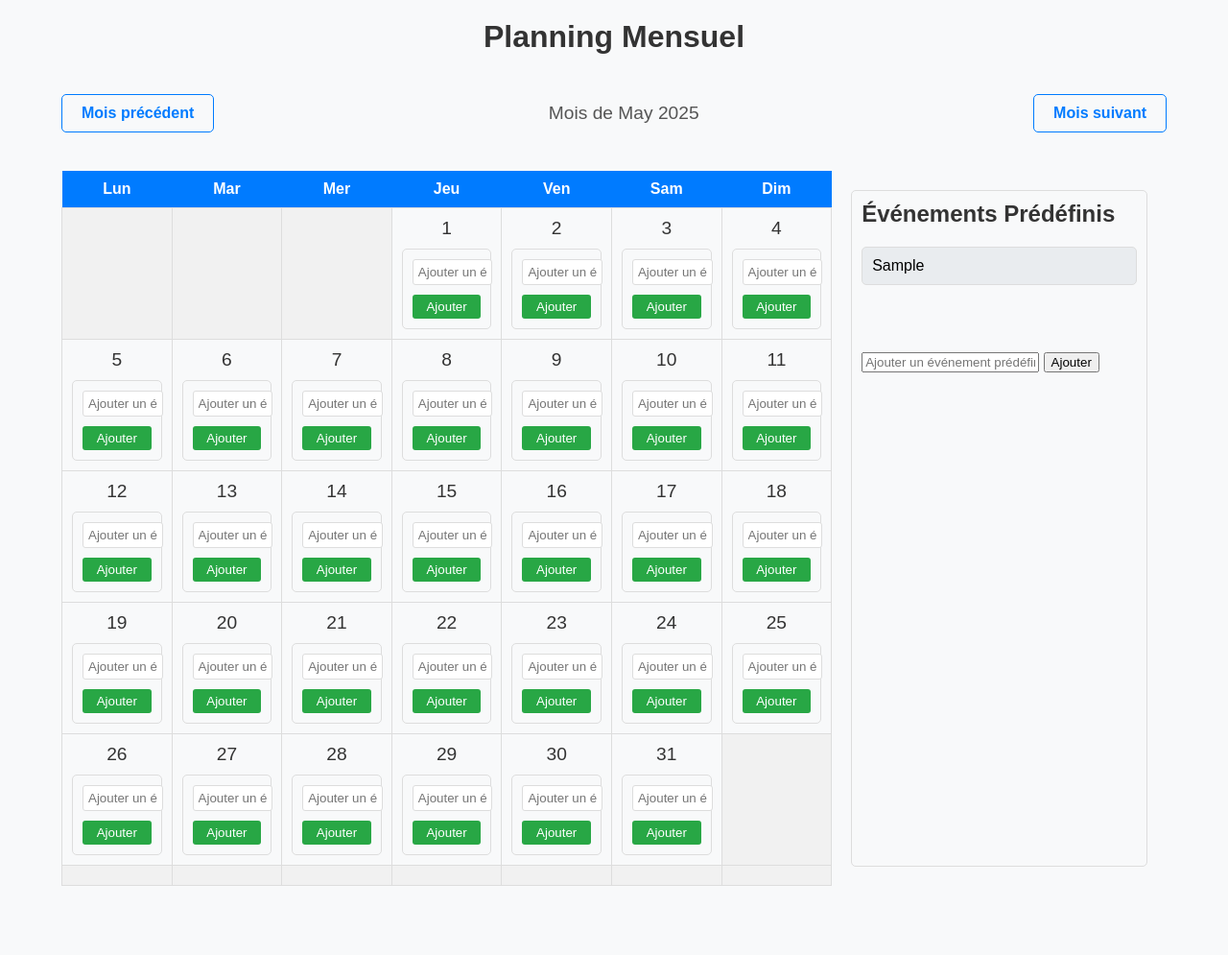
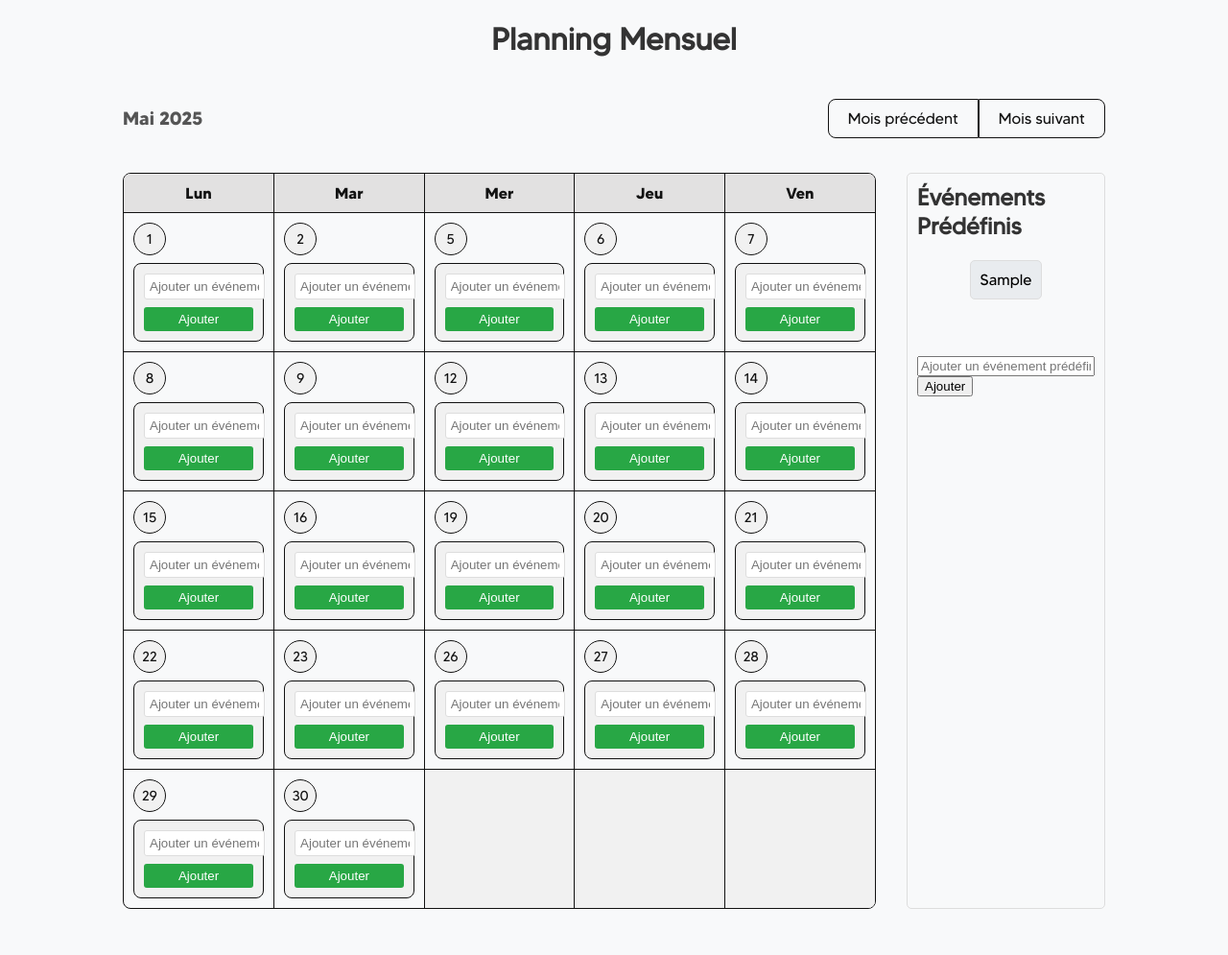
Before and after one commit to Baptise-lm/elgato-planning, a PHP site: page / in a window 1280 px wide. Shown: the whole page at 96% size. Before the commit the page ends 923 px from the top, so only its background shows below. Run offline with PHP 8.4, Linux system fonts and the light colour scheme; tables that the repository leaves empty or names only in its code hold one stand-in row (values such as "Sample post"); some libraries are stand-ins or nearby versions.

Commit message:
feat: ajout de style, de font, et suppression des weekends

```diff
--- a/config.php
+++ b/config.php
@@ -6,10 +6,10 @@
  * Ce fichier configure la connexion à la base de données et définit l'URL de base du projet.
  */
 
-define('BASE_URL', '/Test_planning/planning_elgato_MVC/'); // Définissez l'URL de base de votre projet
+define('BASE_URL', '/planning-doriane/elgato-planning/'); // Définissez l'URL de base de votre projet
 
 try {
-  $pdo = new PDO('mysql:host=localhost;dbname=planning_marlou', 'root', 'root');
+  $pdo = new PDO('mysql:host=127.0.0.1;port=8889;dbname=projetDoriane', 'root', 'root');
   $pdo->setAttribute(PDO::ATTR_ERRMODE, PDO::ERRMODE_EXCEPTION);
 } catch (PDOException $e) {
   die('Connexion échouée : ' . $e->getMessage());
--- a/css/style.css
+++ b/css/style.css
@@ -1,5 +1,46 @@
+@font-face {
+  font-family: 'Made Tommy - Regular';
+  src: url('./fonts/MADE\ TOMMY\ Regular_PERSONAL\ USE.otf');
+  font-weight: normal;
+  font-style: normal;
+}
+
+@font-face {
+  font-family: 'Made Tommy - Bold';
+  src: url('./fonts/MADE\ TOMMY\ Bold_PERSONAL\ USE.otf');
+  font-weight: bold;
+  font-style: normal;
+}
+
+@font-face {
+  font-family: 'Made Tommy - ExtraBold';
+  src: url('./fonts/MADE\ TOMMY\ ExtraBold_PERSONAL\ USE.otf');
+  font-weight: bolder;
+  font-style: normal;
+}
+
+:root {
+  --primary-color: #97A9CF;
+  --secondary-color: #B9D1F5;
+  --success-color: #BAE5A7;
+  --info-color: #FFF6D6;
+  --light-color: #F1F1F1;
+  --dark-color: #121212;
+  --gray-color: #e2e1e1;
+  --font-family-regular: 'Made Tommy - Regular', sans-serif;
+  --font-family-bold: 'Made Tommy - Bold', sans-serif;
+  --font-family-extrabold: 'Made Tommy - ExtraBold', sans-serif;
+  --font-weight: normal;
+  --font-weight-bold: bold;
+  --font-size: 16px;
+  --line-height: 1.5;
+  --border-radius: 5px;
+  --transition: all 0.3s ease;
+  --box-shadow: 0 2px 5px rgba(0, 0, 0, 0.1);
+}
+
 body {
-  font-family: Arial, sans-serif;
+  font-family: var(--font-family-regular);
   background-color: #f8f9fa;
   margin: 0;
   padding: 0;
@@ -10,9 +51,14 @@ body {
 
 h1 {
   text-align: center;
-  margin-top: 20px;
   font-size: 2em;
   color: #333;
+}
+
+.navigation-container {
+  display: flex;
+  flex-direction: row;
+
 }
 
 .navigation {
@@ -20,22 +66,29 @@ h1 {
   justify-content: space-between;
   align-items: center;
   margin: 20px auto;
-  width: 90%;
-  max-width: 1200px;
+  width: 80%;
+  font-family: var(--font-family-bold);
 }
 
 .navigation a {
   text-decoration: none;
-  color: #007BFF;
-  font-weight: bold;
+  color: var(--dark-color);
+  font-family: var(--font-family-regular);
   padding: 10px 20px;
-  border: 1px solid #007BFF;
-  border-radius: 5px;
+  border: 0.1rem solid var(--dark-color);
+  border-radius: 0.5rem 0rem 0rem 0.5rem;
   transition: background-color 0.3s, color 0.3s;
 }
-
+.navigation a:first-of-type {
+  border-right: 0.05rem solid var(--dark-color);
+  border-radius: 0.5rem 0rem 0rem 0.5rem;
+}
+.navigation a:last-of-type {
+  border-left: 0.05rem solid var(--dark-color);
+  border-radius: 0rem 0.5rem 0.5rem 0rem;
+}
 .navigation a:hover {
-  background-color: #007BFF;
+  background-color: var(--dark-color);
   color: #fff;
 }
 
@@ -47,45 +100,80 @@ h1 {
 .main-content {
   display: flex;
   justify-content: space-between;
-  width: 90%;
-  max-width: 1200px;
-  margin: 20px auto;
+  width: 80%;
+  margin: 1rem auto 3rem;
+  gap: 2rem;
 }
 
+.calendar-container {
+  border-radius: 0.5rem;
+  overflow: hidden;
+  border: 0.1rem solid var(--dark-color);
+}
 .calendar {
-  width: 70%;
+  width: 100%;
   border-collapse: collapse;
   table-layout: fixed;
 }
-
 .calendar thead th {
-  background-color: #007BFF;
-  color: #fff;
+  background-color: var(--gray-color);
+  color: var(--dark-color);
+  font-family: var(--font-family-bold);
   padding: 10px;
   text-align: center;
   font-weight: bold;
+  border-bottom: 0.1rem solid var(--dark-color);
+  border-right: 0.1rem solid var(--dark-color);
+  overflow: hidden;
+  box-sizing: border-box;
+}
+.calendar thead th:last-of-type {
+  border-right: 0 !important;
 }
 
 .calendar tbody td {
-  border: 1px solid #ddd;
+  border: 0.1rem solid var(--dark-color);
   padding: 10px;
   text-align: center;
   vertical-align: top;
   position: relative;
+  box-sizing: border-box;
+}
+.calendar tbody td.empty {
+  background-color: var(--light-color);
 }
 
-.calendar tbody td.empty {
-  background-color: #f1f1f1;
+.calendar tbody tr:first-child td {
+  border-top: none;
+}
+.calendar tbody tr:last-child td {
+  border-bottom: none;
+}
+.calendar tbody td:last-child {
+  border-right: none;
+}
+.calendar tbody td:first-child {
+  border-left: none;
 }
 
 .day-header {
-  margin-bottom: 10px;
-  font-size: 1.2em;
-  color: #333;
+  font-size: 0.9rem;
+  color: var(--dark-color);
+  background-color: var(--light-color);
+  width: 2rem;
+  height: 2rem;
+  border-radius: 2rem;
+  border: 0.1rem solid var(--dark-color);
+  display: flex;
+  justify-content: center;
+  align-items: center;
+  margin-bottom: 0.5rem;
 }
 
 .event-container {
-  margin-bottom: 10px;
+  display: flex;
+  flex-direction: column;
+  align-items: center;
 }
 
 .event {
@@ -93,18 +181,16 @@ h1 {
   border: 1px solid #ddd;
   border-radius: 5px;
   padding: 10px;
-  margin-bottom: 5px;
   position: relative;
   cursor: grab;
 }
 
 .event form {
   display: inline-block;
-  margin-left: 10px;
 }
 
 .event form button {
-  background-color: #007BFF;
+  background-color: var(--dark-color);
   color: #fff;
   border: none;
   border-radius: 3px;
@@ -118,11 +204,10 @@ h1 {
 }
 
 .no-drag {
-  background-color: #f8f9fa;
-  border: 1px solid #ddd;
-  border-radius: 5px;
+  background-color: var(--light-color);
+  border: 1px solid var(--dark-color);
+  border-radius: 0.5rem;
   padding: 10px;
-  margin-top: 10px;
   display: flex;
   flex-direction: column;
   align-items: flex-start;
@@ -132,10 +217,10 @@ h1 {
   display: flex;
   flex-direction: column;
   width: 100%;
+  gap: 0.5rem;
 }
 
 .no-drag form input[type="text"] {
-  margin-bottom: 10px;
   padding: 5px;
   border: 1px solid #ddd;
   border-radius: 3px;
@@ -158,7 +243,6 @@ h1 {
 }
 
 .predefined-events {
-  margin: 20px;
   padding: 10px;
   border: 1px solid #ddd;
   border-radius: 5px;
--- a/views/Accueil.php
+++ b/views/Accueil.php
@@ -13,12 +13,25 @@
 <body>
   <h1>Planning Mensuel</h1>
   <div class="navigation">
+    <?php
+    $formatter = new IntlDateFormatter(
+      'fr_FR',
+      IntlDateFormatter::FULL,
+      IntlDateFormatter::NONE,
+      'Europe/Paris',
+      IntlDateFormatter::GREGORIAN,
+      'MMMM yyyy'
+    );
+    ?>
+    <span><?php echo ucfirst($formatter->format($currentMonth)); ?></span>
+    <div class="navigation-container">
       <a href="<?php echo BASE_URL; ?>index.php?month=<?php echo $previousMonth->format('Y-m'); ?>">Mois précédent</a>
-    <span>Mois de <?php echo $currentMonth->format('F Y'); ?></span>
       <a href="<?php echo BASE_URL; ?>index.php?month=<?php echo $nextMonth->format('Y-m'); ?>">Mois suivant</a>
+    </div>
   </div>
 
   <div class="main-content">
+    <div class="calendar-container">
       <table class="calendar">
         <thead>
           <tr>
@@ -27,29 +40,65 @@
             <th>Mer</th>
             <th>Jeu</th>
             <th>Ven</th>
-          <th>Sam</th>
-          <th>Dim</th>
           </tr>
         </thead>
         <tbody>
           <?php
           $daysInMonth = cal_days_in_month(CAL_GREGORIAN, $currentMonth->format('m'), $currentMonth->format('Y'));
-        $firstDayOfWeek = date('N', strtotime($startDate));
+          $firstDayOfWeek = date('N', strtotime($startDate)); // Jour de la semaine du 1er jour du mois (1 = lundi, 7 = dimanche)
+
+          // Ajuster le premier jour de la semaine si le mois commence par un week-end
+          if ($firstDayOfWeek == 6) { // Samedi
+            $firstDayOfWeek = 1; // Décaler au lundi suivant
+          } elseif ($firstDayOfWeek == 7) { // Dimanche
+            $firstDayOfWeek = 1; // Décaler au lundi suivant
+          }
+
+          // Initialiser le jour actuel
           $currentDay = 1;
-        for ($i = 0; $i < 6; $i++):
+
+          // Calculer le nombre de jours ouvrés (lundi à vendredi) dans le mois
+          $workDays = 0;
+          for ($day = 1; $day <= $daysInMonth; $day++) {
+            $dayOfWeek = date('N', strtotime($currentMonth->format('Y-m-') . str_pad($day, 2, '0', STR_PAD_LEFT)));
+            if ($dayOfWeek >= 1 && $dayOfWeek <= 5) { // Lundi à vendredi
+              $workDays++;
+            }
+          }
+
+          // Calculer le nombre de semaines nécessaires pour afficher ces jours ouvrés
+          $nbWeeks = ceil(($workDays + $firstDayOfWeek - 1) / 5); // Diviser les jours ouvrés par 5 (jours par semaine)
+
+          for ($i = 0; $i < $nbWeeks; $i++): // Maximum 6 semaines dans un mois
           ?>
             <tr>
-            <?php for ($j = 1; $j <= 7; $j++): ?>
-              <?php if (($i === 0 && $j < $firstDayOfWeek) || $currentDay > $daysInMonth): ?>
-                <td class="empty"></td>
-              <?php else: ?>
-                <td class="calendar-day" data-date="<?php echo $currentMonth->format('Y-m-') . str_pad($currentDay, 2, '0', STR_PAD_LEFT); ?>">
+              <?php for ($j = 1; $j <= 5; $j++): // Afficher uniquement lundi à vendredi
+              ?>
+                <?php
+                // Calculer la date actuelle
+                $currentDate = $currentMonth->format('Y-m-') . str_pad($currentDay, 2, '0', STR_PAD_LEFT);
+
+                // Vérifier si le jour actuel dépasse le nombre de jours dans le mois
+                if ($currentDay > $daysInMonth) {
+                  echo '<td class="empty"></td>';
+                  continue;
+                }
+
+                // Vérifier si le jour est un week-end
+                $dayOfWeek = date('N', strtotime($currentDate));
+                if ($dayOfWeek == 6 || $dayOfWeek == 7) { // Samedi ou dimanche
+                  $currentDay++;
+                  $j--; // Ne pas avancer dans la colonne
+                  continue;
+                }
+                ?>
+                <td class="calendar-day" data-date="<?php echo $currentDate; ?>">
                   <div class="day-header">
                     <span><?php echo $currentDay; ?></span>
                   </div>
                   <div class="event-container">
-                    <?php if (isset($monthEvents[$currentMonth->format('Y-m-') . str_pad($currentDay, 2, '0', STR_PAD_LEFT)])): ?>
-                      <?php foreach ($monthEvents[$currentMonth->format('Y-m-') . str_pad($currentDay, 2, '0', STR_PAD_LEFT)] as $event): ?>
+                    <?php if (isset($monthEvents[$currentDate])): ?>
+                      <?php foreach ($monthEvents[$currentDate] as $event): ?>
                         <div class="event" data-id="<?php echo $event['id']; ?>">
                           <?php echo $event['event']; ?>
                           <form method="POST" style="display:inline;">
@@ -70,7 +119,7 @@
                   </div>
                   <div class="no-drag">
                     <form method="POST" action="<?php echo BASE_URL; ?>controllers/Controller.php">
-                      <input type="hidden" name="date" value="<?php echo $currentMonth->format('Y-m-') . str_pad($currentDay, 2, '0', STR_PAD_LEFT); ?>">
+                      <input type="hidden" name="date" value="<?php echo $currentDate; ?>">
                       <input type="hidden" name="month" value="<?php echo $startDate; ?>">
                       <input type="text" name="event" placeholder="Ajouter un événement" required>
                       <button type="submit" name="add">Ajouter</button>
@@ -78,12 +127,12 @@
                   </div>
                 </td>
                 <?php $currentDay++; ?>
-              <?php endif; ?>
               <?php endfor; ?>
             </tr>
           <?php endfor; ?>
         </tbody>
       </table>
+    </div>
 
     <!-- Ajouter un bloc d'événements prédéfinis -->
     <div class="predefined-events">
```
Also changed, not shown: css/fonts/MADE TOMMY Black_PERSONAL USE.otf (added), css/fonts/MADE TOMMY Bold_PERSONAL USE.otf (added), css/fonts/MADE TOMMY ExtraBold_PERSONAL USE.otf (added), css/fonts/MADE TOMMY Light_PERSONAL USE.otf (added), css/fonts/MADE TOMMY Medium_PERSONAL USE.otf (added), css/fonts/MADE TOMMY Regular_PERSONAL USE.otf (added), css/fonts/MADE TOMMY Thin_PERSONAL USE.otf (added), package-lock.json, 3 other files. Lines whose indentation alone changed are shown as unchanged.
